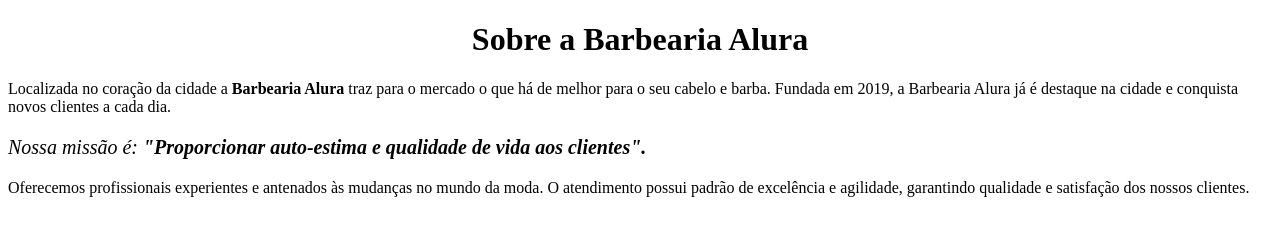
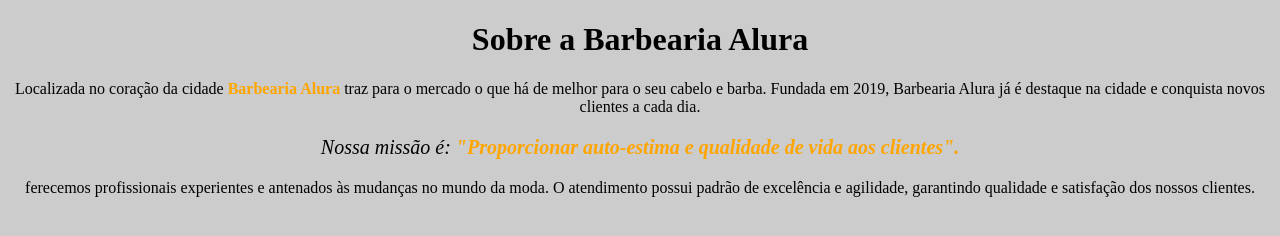
Before and after one commit to arthur257/arthur, a plain HTML site: page index.html in a window 1280 px wide. Drawn offline with Linux system fonts and the light colour scheme.

Commit message:
Add files via upload

```diff
--- a/index.html
+++ b/index.html
@@ -3,16 +3,22 @@
   <head>
     <meta charset="UTF-8">
     <title>barbearia alura</title>
+    <link rel="stylesheet"href="style.css">
+
+    <style>
+      p  {
+          text-align: center
+      }
+    </style>
   </head>
 
   <body>
+    <h1 style="text-align: center; background: #CCCCCC">Sobre a Barbearia Alura </h1>
 
-    <h1 style="text-align: center">Sobre a Barbearia Alura </h1>
+    <p>Localizada no coração da cidade  <strong>Barbearia Alura</strong> traz para o mercado o que há de melhor para o seu cabelo e barba. Fundada em 2019,  Barbearia Alura já é destaque na cidade e conquista novos clientes a cada dia.</p>
 
-    <p>Localizada no coração da cidade a <strong>Barbearia Alura</strong> traz para o mercado o que há de melhor para o seu cabelo e barba. Fundada em 2019, a Barbearia Alura já é destaque na cidade e conquista novos clientes a cada dia.</p>
+    <p style="font-size:20px;text-align: center"><em>Nossa missão é: <strong>"Proporcionar auto-estima e qualidade de vida aos clientes".</p></em></strong>
 
-    <P style="font-size:20px"><em>Nossa missão é: <strong>"Proporcionar auto-estima e qualidade de vida aos clientes".</p></em></strong>
-
-    <p>Oferecemos profissionais experientes e antenados às mudanças no mundo da moda. O atendimento possui padrão de excelência e agilidade, garantindo qualidade e satisfação dos nossos clientes.</p>
+    <p style="text-align: center">ferecemos profissionais experientes e antenados às mudanças no mundo da moda. O atendimento possui padrão de excelência e agilidade, garantindo qualidade e satisfação dos nossos clientes.</p>
   </body>
 </html>
--- /dev/null
+++ b/style.css
@@ -0,0 +1,12 @@
+body {
+     background: #CCCCCC
+}
+
+p {
+	text-align: center;
+
+}
+
+strong{
+	color: orange;
+}
```
